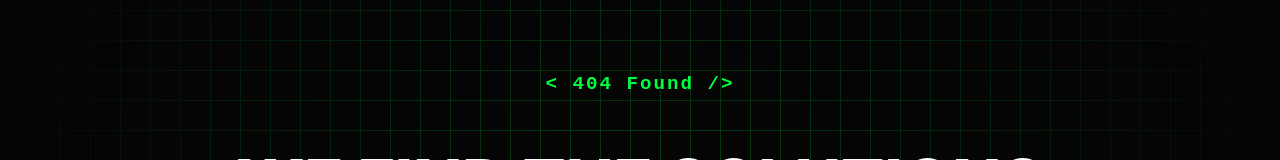
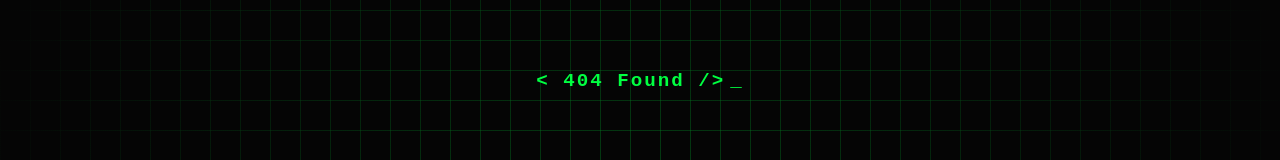
Before and after one commit to Csyeoh/404-found, a React (Vite) app: page / in a window 1280 px wide. Shown: the part 140-300 px from the top of the page. Built offline with nearby package versions, Linux system fonts and the light colour scheme.

Commit message:
Add Animation

```diff
--- a/src/sections/Hero.jsx
+++ b/src/sections/Hero.jsx
@@ -1,11 +1,37 @@
 // src/sections/Hero.jsx
-import React from 'react';
+import React, { useState, useEffect } from 'react';
 import { Link } from 'react-scroll';
 import { motion } from 'framer-motion';
 
 const Hero = () => {
+  const [text, setText] = useState('');
+  const fullText = "< 404 Found />";
+
+  useEffect(() => {
+    let index = 0;
+    const intervalId = setInterval(() => {
+      setText(fullText.slice(0, index + 1));
+      index++;
+      if (index > fullText.length) {
+        clearInterval(intervalId);
+      }
+    }, 150); // Typing speed
+
+    return () => clearInterval(intervalId);
+  }, []);
+
   return (
     <section id="home" style={styles.section}>
+      {/* Inject Keyframes for Blinking Cursor */}
+      <style>
+        {`
+          @keyframes blink {
+            0%, 100% { opacity: 1; }
+            50% { opacity: 0; }
+          }
+        `}
+      </style>
+
       {/* Animated Cyber Grid Background */}
       <div style={styles.gridBg}></div>
       <div style={styles.overlay}></div>
@@ -17,7 +43,10 @@ const Hero = () => {
           viewport={{ once: false }}
           transition={{ duration: 0.8 }}
         >
-          <h2 style={styles.subHeadline}>&lt; 404 Found /&gt;</h2>
+          <h2 style={styles.subHeadline}>
+            {text}
+            <span style={styles.cursor}>_</span>
+          </h2>
         </motion.div>
 
         <motion.h1
@@ -119,6 +148,15 @@ const styles = {
     fontSize: '1.2rem',
     marginBottom: '10px',
     letterSpacing: '2px',
+    minHeight: '1.5em',
+  },
+  cursor: {
+    display: 'inline-block',
+    // Uses the 'blink' keyframes defined in the component
+    animation: 'blink 1s infinite',
+    color: 'var(--primary)',
+    marginLeft: '5px',
+    fontWeight: 'bold',
   },
   headline: {
     fontSize: 'clamp(2.5rem, 5vw, 4.5rem)',
@@ -148,8 +186,8 @@ const styles = {
     textDecoration: 'none',
     borderRadius: '4px',
     transition: 'transform 0.2s',
-    cursor: 'pointer', // Ensure cursor is a pointer
-    display: 'inline-block' // Fixes layout for Link components
+    cursor: 'pointer',
+    display: 'inline-block'
   },
   outlineButton: {
     padding: '15px 35px',
```
